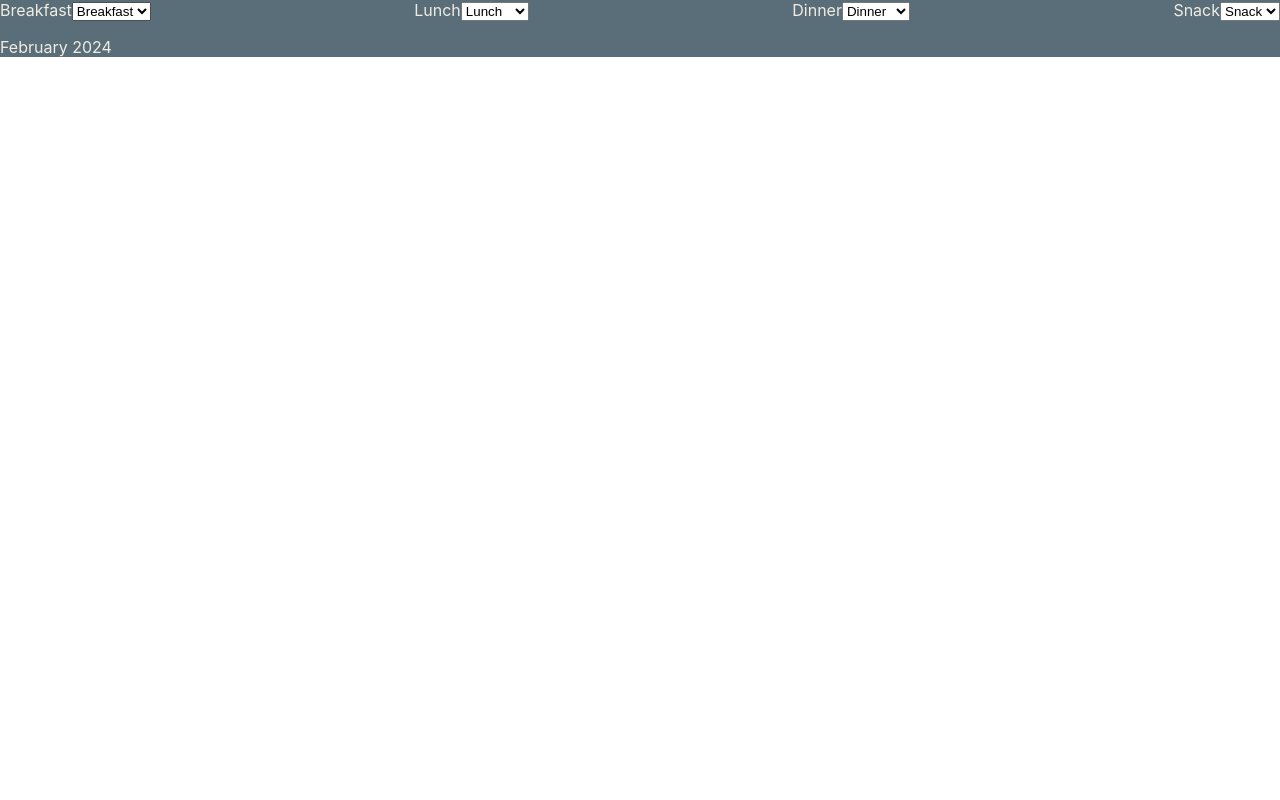
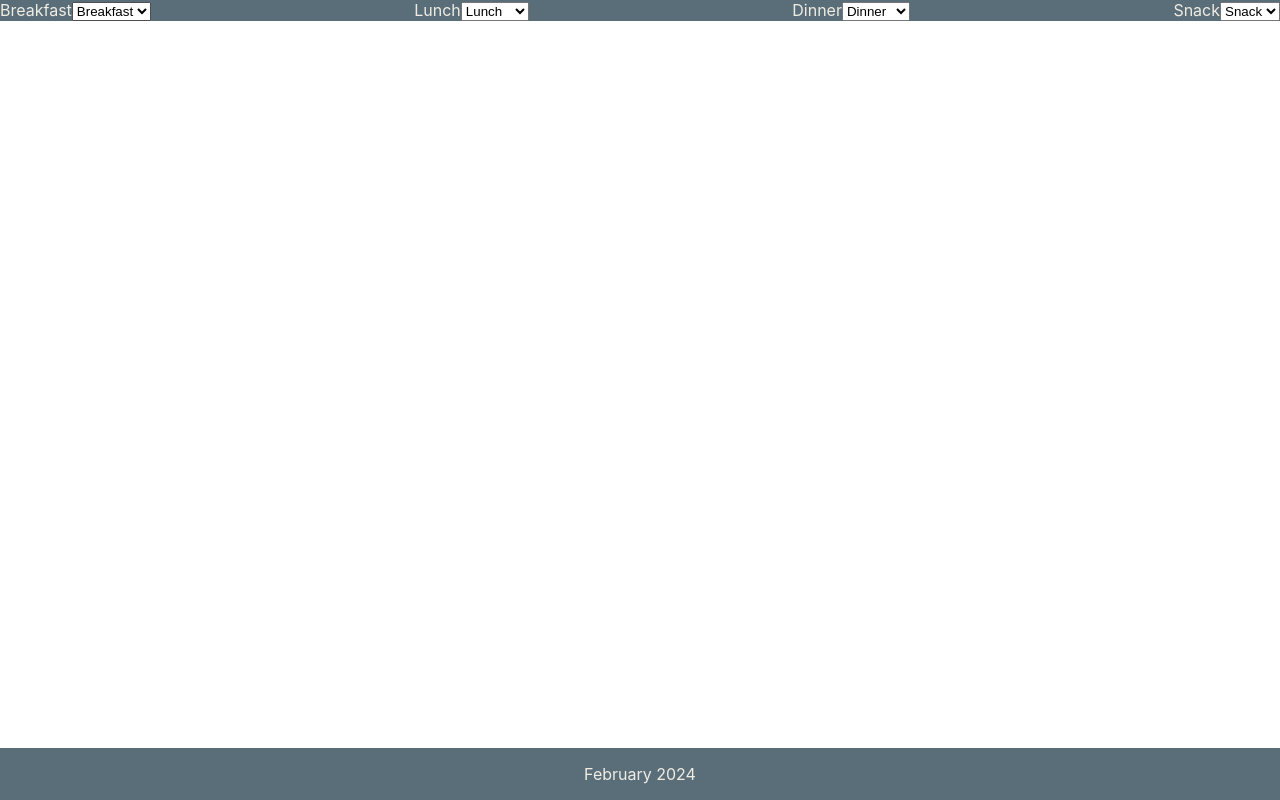
Before and after one commit to Farnooshmo/ladix, a React (Create React App) app: page / in a window 1280 px wide. Built offline with nearby package versions, Linux system fonts and the light colour scheme.

Commit message:
Add the styling of footer

```diff
--- a/src/App.css
+++ b/src/App.css
@@ -7,3 +7,13 @@
   display: flex;
   justify-content: space-between;
 }
+/* //footer */
+.footer {
+  position: fixed;
+  bottom: 0;
+  left: 0;
+  width: 100%;
+  background-color: #596e79;
+  display: flex;
+  justify-content: center;
+}
```
